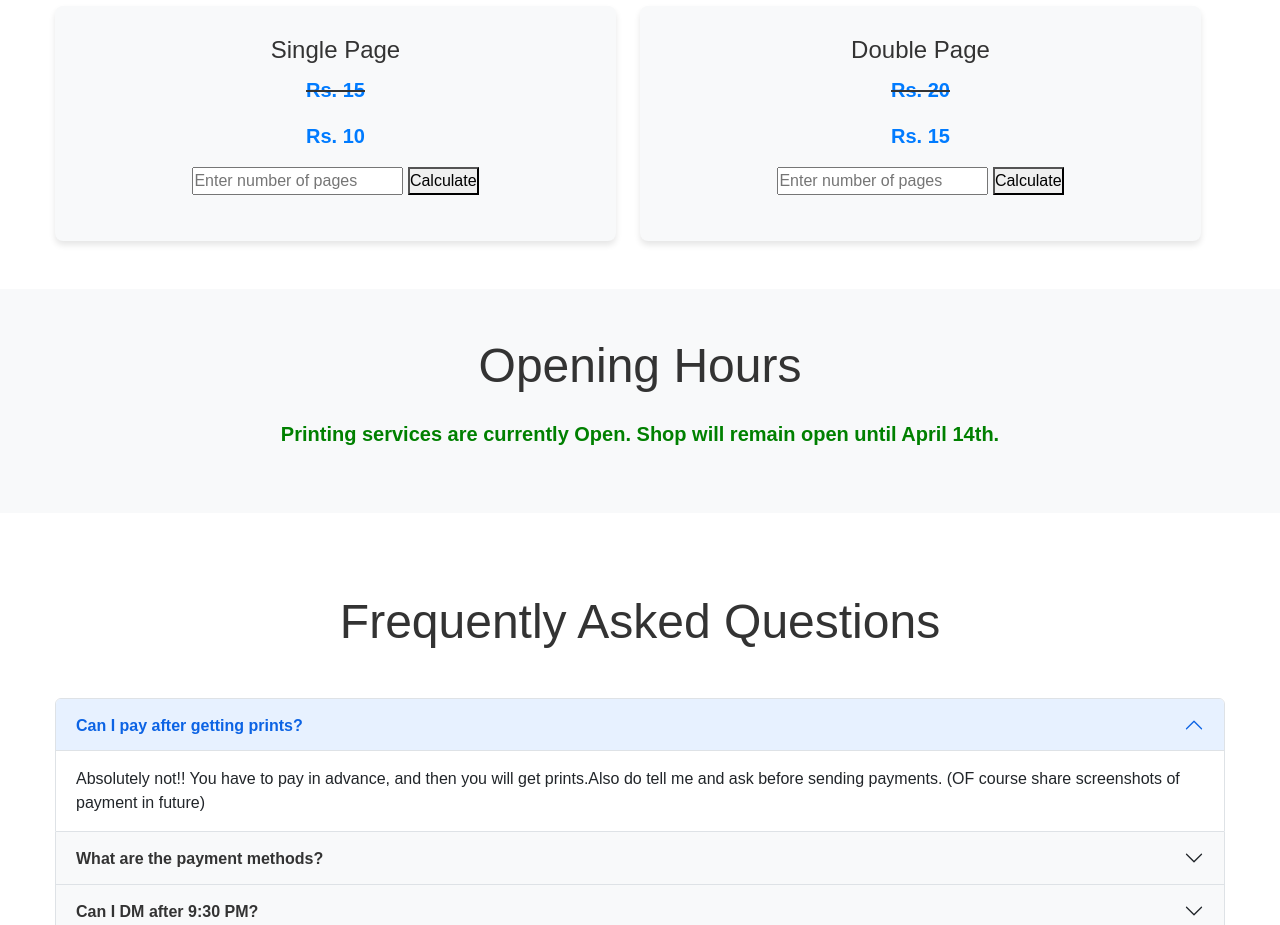
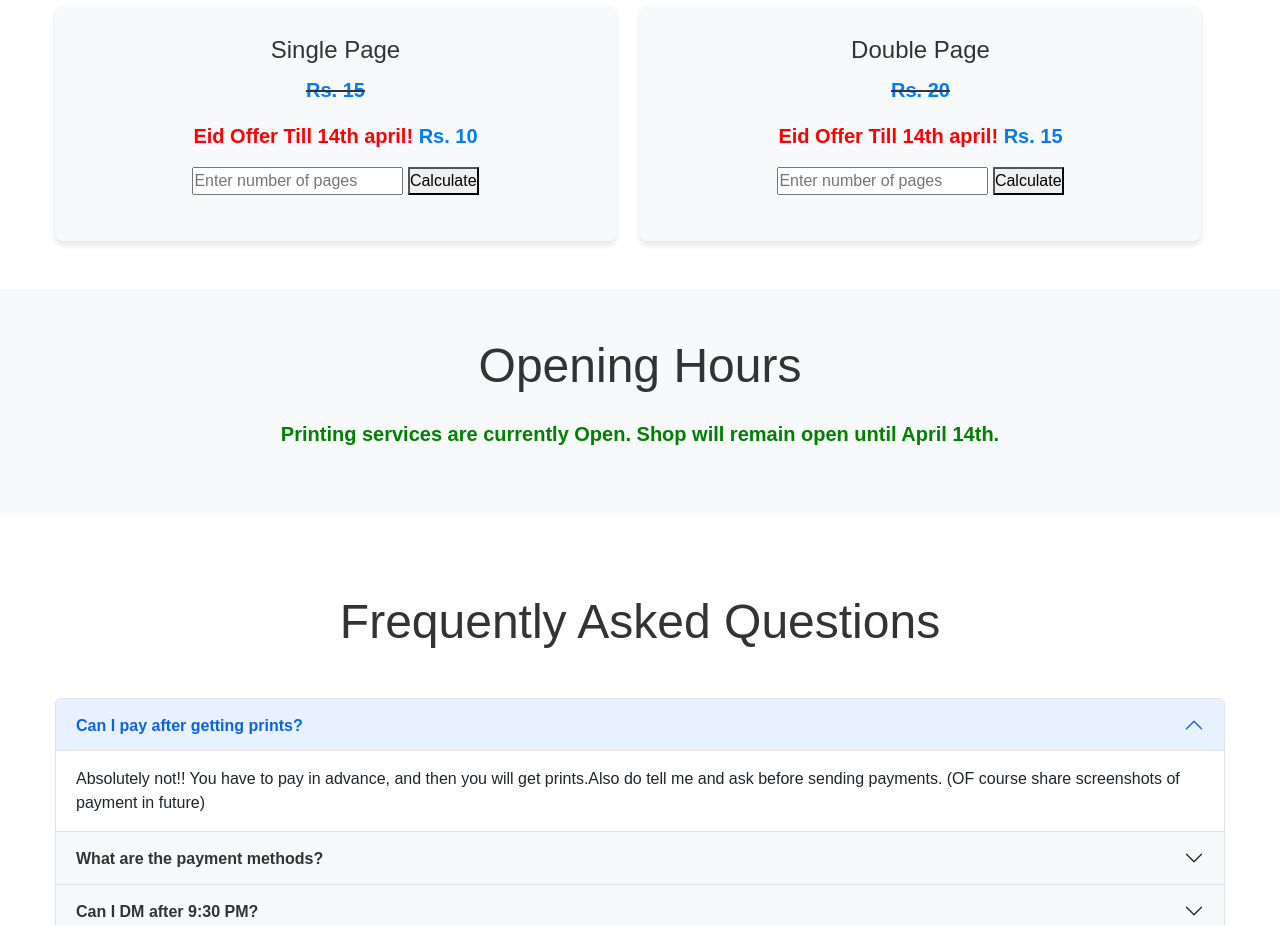
Before and after one commit to abdullahdigital/printer, a plain HTML site: page index.html in a window 1280 px wide. Shown: the part 1260-2185 px from the top of the page. Drawn offline with nearby package versions, Linux system fonts and the light colour scheme.

Commit message:
eid-2024-offer

```diff
--- a/index.html
+++ b/index.html
@@ -200,7 +200,7 @@
         <div class="price-card">
           <h3 class="price-title">Single Page</h3>
           <del><p class="price-amount">Rs. 15</p></del>
-          <p class="price-amount">Rs. 10</p>
+          <p class="price-amount"><span style="color: red;">Eid Offer Till 14th april!</span> Rs. 10</p>
           <input type="number" id="singlePageInput" placeholder="Enter number of pages">
           <button onclick="calculatePrice('single')">Calculate</button>
           <p id="singlePagePrice"></p>
@@ -210,7 +210,7 @@
         <div class="price-card">
           <h3 class="price-title">Double Page</h3>
           <del><p class="price-amount">Rs. 20</p></del>
-          <p class="price-amount">Rs. 15</p>
+          <p class="price-amount"><span style="color: red;">Eid Offer Till 14th april!</span> Rs. 15</p>
           <input type="number" id="doublePageInput" placeholder="Enter number of pages">
           <button onclick="calculatePrice('double')">Calculate</button>
           <p id="doublePagePrice"></p>
```
